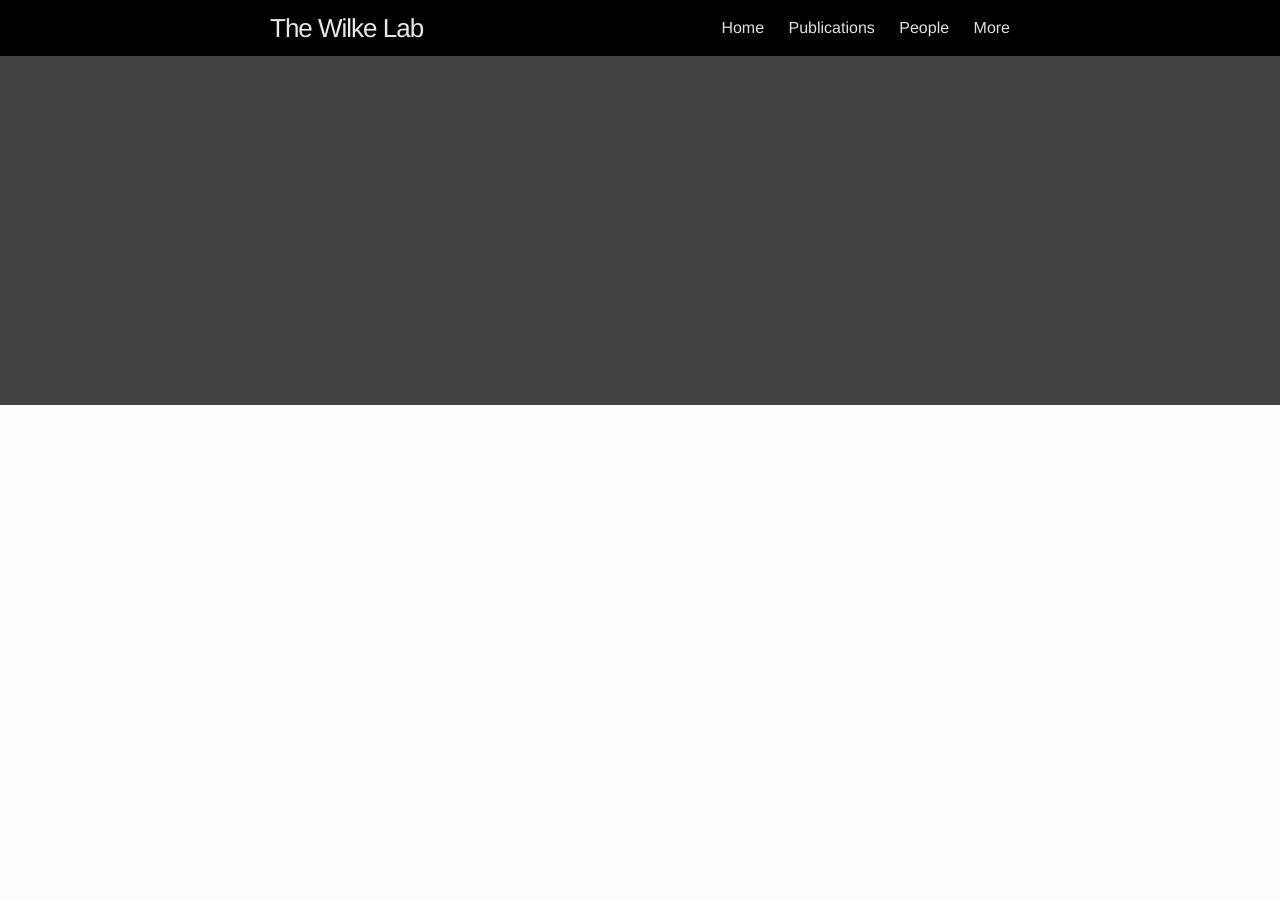
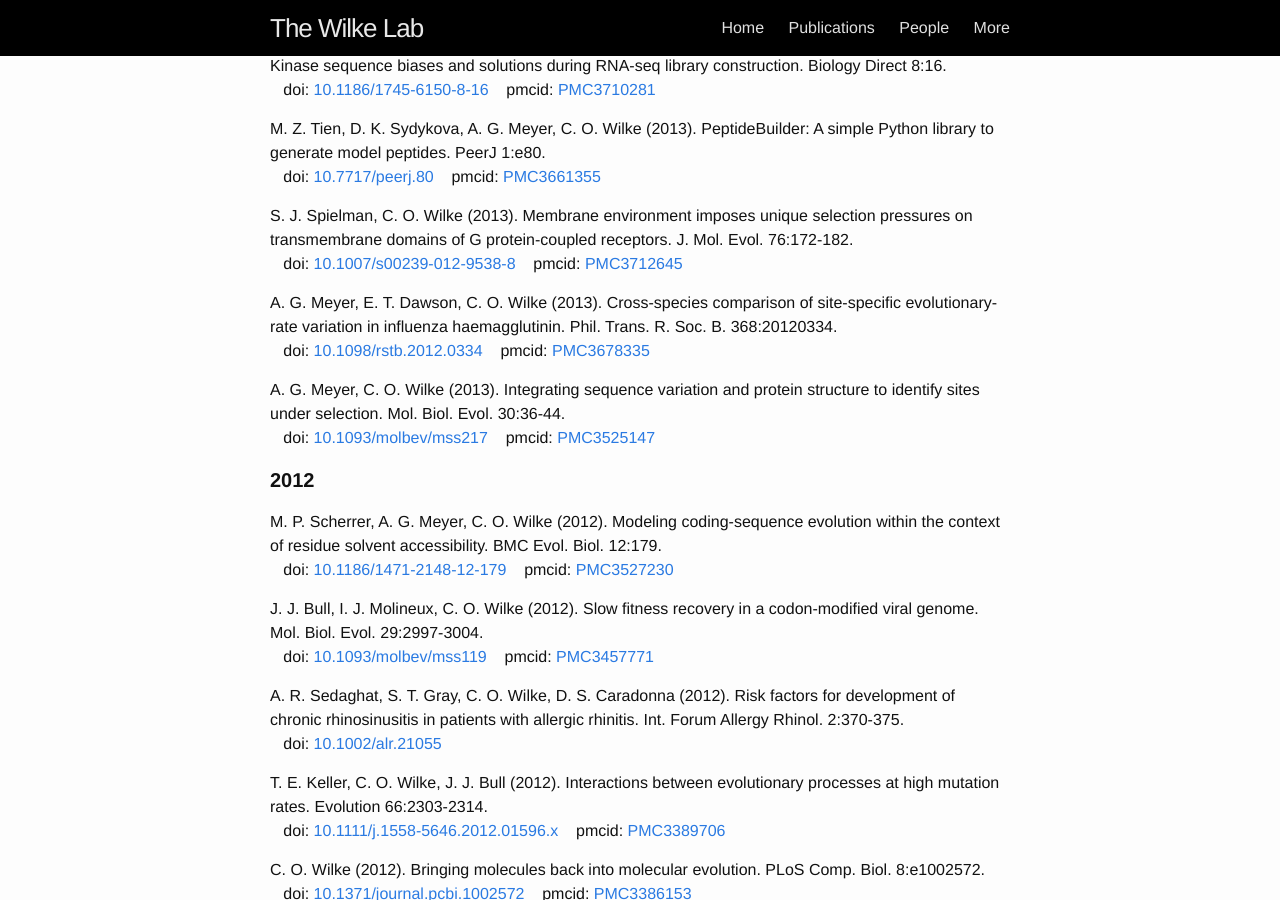
Before and after one commit to wilkelab/wilkelab.github.io.archive_sep_2020, a Jekyll site: the page built from publications.html, in a window 1280 px wide and 900 px high, scrolled down 1532 px. Built offline with Jekyll 4.4.1, drawn with Linux system fonts in a browser that asks for light colours; before the commit the page ends 1937 px from its top, so only the background shows below that; some of the changed text lies outside the part shown.

Commit message:
More pubs.

```diff
--- a/_data/publications.yml
+++ b/_data/publications.yml
@@ -45,3 +45,145 @@
   ref: "PeerJ 2:e266"
   doi: 10.7717/peerj.266
   pmcid: PMC3940602
+
+- author: M. Z. Tien, A. G. Meyer, D. K. Sydykova, S. J. Spielman, C. O. Wilke
+  year: 2013
+  title: Maximum allowed solvent accessibilites of residues in proteins
+  ref: "PLOS ONE 8:e80635"
+  doi: 10.1371/journal.pone.0080635
+  pmcid: PMC3836772
+
+- author: E. L. Jackson, N. Ollikainen, A. W. Covert III, T. Kortemme, C. O. Wilke
+  year: 2013
+  title: Amino-acid site variability among natural and designed proteins
+  ref: "PeerJ 1:e211"
+  doi: 10.7717/peerj.211
+  pmcid: PMC3828621
+
+- author: A. R. Sedaghat, S. T. Gray, K. J. Chambers, C. O. Wilke, D. S. Caradonna
+  year: 2013
+  title: Sinonasal anatomic variants and asthma are associated with faster development of chronic rhinosinusitis in patients with allergic rhinitis
+  ref: "Int. Forum Allergy Rhinol. 3:755-761"
+  doi: 10.1002/alr.21163
+
+- author: A. W. Covert, R. E. Lenski, C. O. Wilke, C. Ofria
+  year: 2013
+  title: Experiments on the role of deleterious mutations as stepping stones in adaptive evolution
+  ref: "Proc. Natl. Acad. Sci. USA 110:E3171-E3178"
+  doi: 10.1073/pnas.1313424110
+  pmcid: PMC3752215
+
+- author: S. D. Smith-Tsurkan, R. A. Herr, S. Khuder, C. O. Wilke, I. S. Novella
+  year: 2013
+  title: The role of environmental factors on the evolution of phenotypic diversity in vesicular stomatitis virus populations
+  ref: "J. Gen. Virol. 94:860-868"
+  doi: 10.1099/vir.0.048082-0
+  pmcid: PMC3709682
+
+- author: I. S. Novella, J. B. Presloid, C. Beech, C. O. Wilke
+  year: 2013
+  title: Congruent evolution of fitness and genetic robustness in VSV
+  ref: "J. Virol. 87:4923-4928"
+  doi: 10.1128/JVI.02796-12
+  pmcid: PMC3624304
+
+- author: C. Lee, R. A. Harris, J. K. Wall, R. D. Mayfield, C. O Wilke
+  year: 2013
+  title: RNaseIII and T4 Polynucleotide Kinase sequence biases and solutions during RNA-seq library construction
+  ref: "Biology Direct 8:16"
+  doi: 10.1186/1745-6150-8-16
+  pmcid: PMC3710281
+
+- author: M. Z. Tien, D. K. Sydykova, A. G. Meyer, C. O. Wilke
+  year: 2013
+  title: "PeptideBuilder: A simple Python library to generate model peptides"
+  ref: "PeerJ 1:e80"
+  doi: 10.7717/peerj.80
+  pmcid: PMC3661355
+
+- author: S. J. Spielman, C. O. Wilke
+  year: 2013
+  title: Membrane environment imposes unique selection pressures on transmembrane domains of G protein-coupled receptors
+  ref: "J. Mol. Evol. 76:172-182"
+  doi: 10.1007/s00239-012-9538-8
+  pmcid: PMC3712645
+
+- author: A. G. Meyer, E. T. Dawson, C. O. Wilke
+  year: 2013
+  title: Cross-species comparison of site-specific evolutionary-rate variation in influenza haemagglutinin
+  ref: "Phil. Trans. R. Soc. B. 368:20120334"
+  doi: 10.1098/rstb.2012.0334
+  pmcid: PMC3678335
+
+- author: A. G. Meyer, C. O. Wilke
+  year: 2013
+  title: Integrating sequence variation and protein structure to identify sites under selection
+  ref: "Mol. Biol. Evol. 30:36-44"
+  doi: 10.1093/molbev/mss217
+  pmcid: PMC3525147
+
+- author: M. P. Scherrer, A. G. Meyer, C. O. Wilke
+  year: 2012
+  title: Modeling coding-sequence evolution within the context of residue solvent accessibility
+  ref: "BMC Evol. Biol. 12:179"
+  doi: 10.1186/1471-2148-12-179
+  pmcid: PMC3527230
+
+- author: J. J. Bull, I. J. Molineux, C. O. Wilke
+  year: 2012
+  title: Slow fitness recovery in a codon-modified viral genome
+  ref: "Mol. Biol. Evol. 29:2997-3004"
+  doi: 10.1093/molbev/mss119
+  pmcid: PMC3457771
+
+- author: A. R. Sedaghat, S. T. Gray, C. O. Wilke, D. S. Caradonna
+  year: 2012
+  title: Risk factors for development of chronic rhinosinusitis in patients with allergic rhinitis
+  ref: "Int. Forum Allergy Rhinol. 2:370-375"
+  doi: 10.1002/alr.21055
+
+- author: T. E. Keller, C. O. Wilke, J. J. Bull
+  year: 2012
+  title: Interactions between evolutionary processes at high mutation rates
+  ref: "Evolution 66:2303-2314"
+  doi: 10.1111/j.1558-5646.2012.01596.x
+  pmcid: PMC3389706
+
+- author: C. O. Wilke
+  year: 2012
+  title: Bringing molecules back into molecular evolution
+  ref: "PLoS Comp. Biol. 8:e1002572"
+  doi: 10.1371/journal.pcbi.1002572
+  pmcid: PMC3386153
+
+- author: A. W. Covert III, J. Carlson-Stevermer, D. Z. Derryberry, C. O. Wilke
+  year: 2012
+  title: The role of deleterious mutations in the adaptation to a novel envrionment
+  ref: "In Proceedings of the Thirteenth International Conference on the Simulation and Synthesis of Living Systems, C. Adami, D. M. Bryson, C. Ofria and R. T. Pennock, eds., pp. 27-31. MIT Press"
+  doi: 10.7551/978-0-262-31050-5-ch004
+
+- author: A. W. Covert III, L. Smith, D. Z. Derryberry, C. O. Wilke
+  year: 2012
+  title: "What does sex have to do with it: tracking the fate of deleterious mutations in sexual populations"
+  ref: "In Proceedings of the Thirteenth International Conference on the Simulation and Synthesis of Living Systems, C. Adami, D. M. Bryson, C. Ofria and R. T. Pennock, eds., pp. 32-36. MIT Press"
+  doi: 10.7551/978-0-262-31050-5-ch005
+
+- author: T. E. Keller, S. D. Mis, K. E. Jia, C. O. Wilke
+  year: 2012
+  title: Reduced mRNA secondary-structure stability near the start codon indicates functional genes in prokaryotes
+  ref: "Genome Biol. Evol. 4:80-88"
+  doi: 10.1093/gbe/evr129
+  pmcid: PMC3269970
+
+- author: D. Wang, M. K. Markey, C. O. Wilke, A. Arapostathis
+  year: 2012
+  title: "Eigen-genomic System Dynamic-pattern Analysis (ESDA): Modeling mRNA degradation and self-regulation"
+  ref: "IEEE/ACM Transactions on Computational Biology and Bioinformatics 9:430-437"
+  doi: 10.1109/TCBB.2011.150
+
+- author: D. Wang, A. Arapostathis, C. O. Wilke, M. K. Markey
+  year: 2012
+  title: Principal-oscillation-pattern analysis of gene expression
+  ref: "PLOS ONE 7:e28805"
+  doi: 10.1371/journal.pone.0028805
+  pmcid: PMC3254616
```
